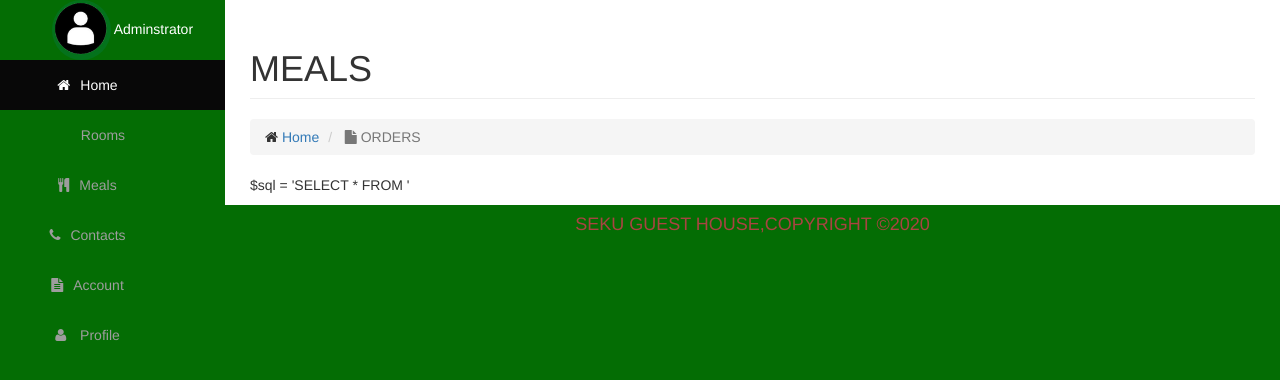
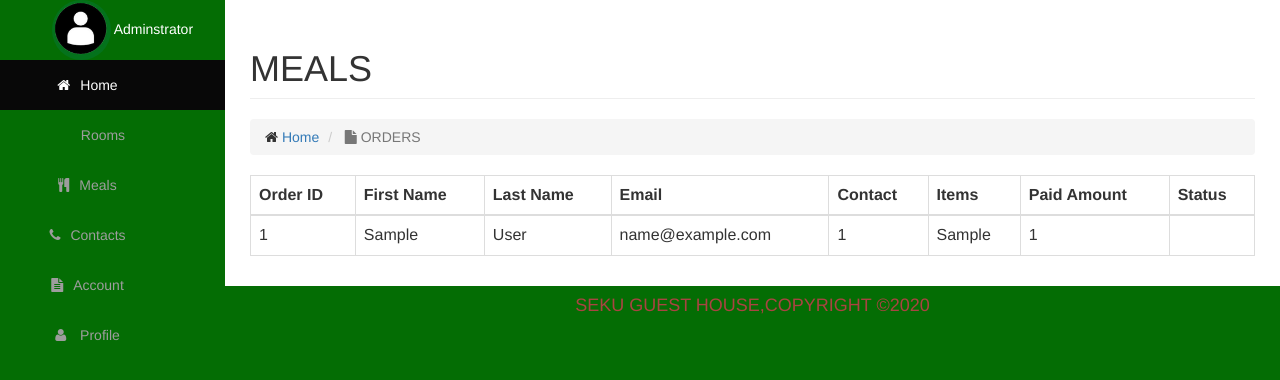
Before and after one commit to Manuel254/SEKU-GUESTHOUSE, a PHP site: page /admin/orders.php in a window 1280 px wide. Shown: the part 51-431 px from the top of the page. Run offline with PHP 8.4, Linux system fonts and the light colour scheme; a user stored in the database is signed in; tables that the repository leaves empty or names only in its code hold one stand-in row (values such as "Sample post"); data that the repository does not hold is empty; some libraries are stand-ins or nearby versions; some web fonts are replaced.

Commit message:
Order details in admin

```diff
--- a/Rooms.php
+++ b/Rooms.php
@@ -41,7 +41,7 @@
                     <img src="images\Sekulogo.png" height=100px/>
                     <div class="text-success py-3">
                         <h2 class="h1 heading-4">SEKU GUEST HOUSE</h2>
-                    </div class="bg-primary">
+                    </div>
                 </div>
             </header>
         <!-- navigation-standard menu -->
@@ -102,11 +102,12 @@
                             <div class='col-md-6 well'>
                                 <h4>".$row['roomname']."</h4><hr>
                                 <h6>No of Beds: ".$row['no_bed']." ".$row['bedtype']." bed.</h6>
+                                <h6>Available Rooms: " . $row['available'] . "</h6>
                                 <h6>Facilities: ".$row['facility']."</h6>
                                 <h6>Price: ".$row['price']." tk/night.</h6>
                             </div>
                             <div class='col-md-3'>
-                                <a href='./booknow.php?roomname=".$row['roomname']."'><button class='btn btn-primary button'>Book Now</button> </a>
+                                <a href='./booknow.php?roomname=".$row['roomname']."'><button class='btn btn-success button'>Book Now</button> </a>
                             </div>
                             </div>
 
--- a/action.php
+++ b/action.php
@@ -81,11 +81,11 @@
 		$phone = $_POST['phone'];
 		$products = $_POST['products'];
 		$total = $_POST['total'];
-
+		$status = 'Not confirmed';
 		$data = '';
 
-		$stmt = $connect->prepare("INSERT INTO orders (firstname,lastname,email,contact,products,amount_paid) VALUES(?,?,?,?,?,?)");
-		$stmt->bind_param('sssiss',$fname,$lname,$email,$phone,$products,$total);
+		$stmt = $connect->prepare("INSERT INTO orders (firstname,lastname,email,contact,products,amount_paid,status) VALUES(?,?,?,?,?,?,?)");
+		$stmt->bind_param('sssisss',$fname,$lname,$email,$phone,$products,$total,$status);
 		$stmt->execute();
 		$data .= '<div class="text-center">
 						<h1 class="display-4 mt-2 text-danger">Thank You!</h1>
--- a/admin/includes/menu_table.php
+++ b/admin/includes/menu_table.php
@@ -83,7 +83,7 @@
 								$menutable = mysqli_query($connect,$query);
 
 								if(!$menutable){
-									die("Query Failed" . mysql_error());
+									die("Query Failed" . mysqli_error());
 								}else{
 									while ($row = mysqli_fetch_assoc($menutable)){
 										$id = $row['FOOD_ID'];
--- a/admin/orders.php
+++ b/admin/orders.php
@@ -24,7 +24,49 @@
 
 
                 <!-- Retrieve user details  from database-->
-                $sql = 'SELECT * FROM '
+                <?php
+                    $sql = 'SELECT * FROM orders';
+                    $result = mysqli_query($connect, $sql);
+
+                    echo '<table class="table table-bordered table-hover table-sm table-responsive-sm table-responsive-md table-responsive-lg">';
+                        echo'<thead class="thead-light">';
+                            echo '<tr>';
+                                echo '<th>Order ID</th>';
+                                echo '<th>First Name</th>';
+                                echo '<th>Last Name</th>';
+                                echo '<th>Email</th>';
+                                echo '<th>Contact</th>';
+                                echo '<th>Items</th>';
+                                echo '<th>Paid Amount</th>';
+                                echo '<th>Status</th>';
+                            echo '</tr>';
+                        echo'</thead>';
+                        echo '<tbody>';
+                    while ($row = mysqli_fetch_assoc($result)){
+                        $id = $row['id'];
+                        $first = $row['firstname'];
+                        $last = $row['lastname'];
+                        $email = $row['email'];
+                        $contact = $row['contact'];
+                        $items = $row['products'];
+                        $amount = $row['amount_paid'];
+                        $status = $row['status'];
+
+                            echo '<tr>';
+                                echo "<td>{$id}</td>";
+                                echo "<td>{$first}</td>";
+                                echo "<td>{$last}</td>";
+                                echo "<td>{$email}</td>";
+                                echo "<td>{$contact}</td>";
+                                echo "<td>{$items}</td>";
+                                echo "<td>{$amount}</td>";
+                                echo "<td>{$status}</td>";
+                            echo '</tr>';
+                    }
+                        echo '</tbody>';
+                    echo '</table>'
+                ?>
+
 
 	</div>
 </div>
```
Also changed, not shown: admin/includes/class.user.php (+3 -4 lines), booknow.php (+5 -6 lines), reservation.php (+8 -9 lines).
